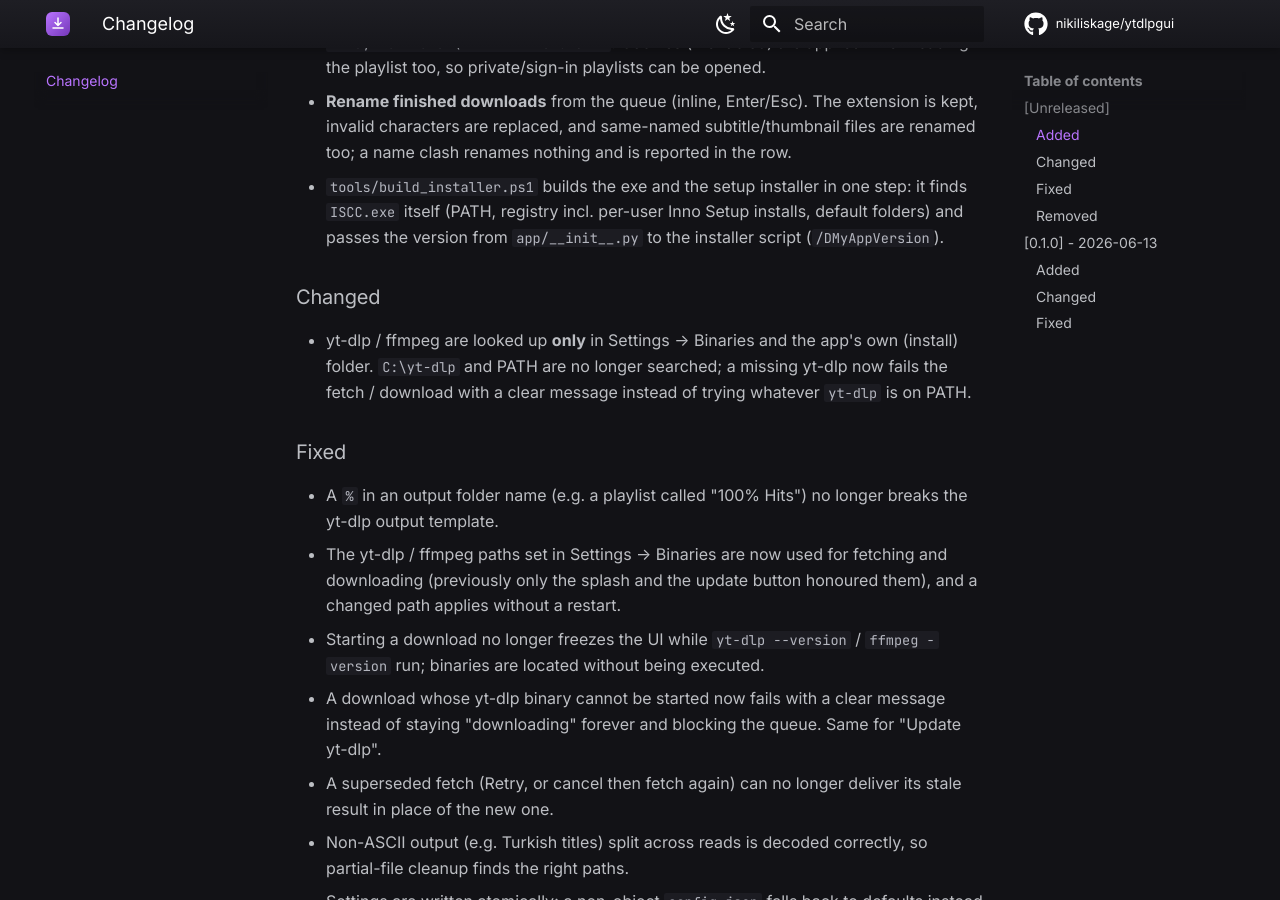
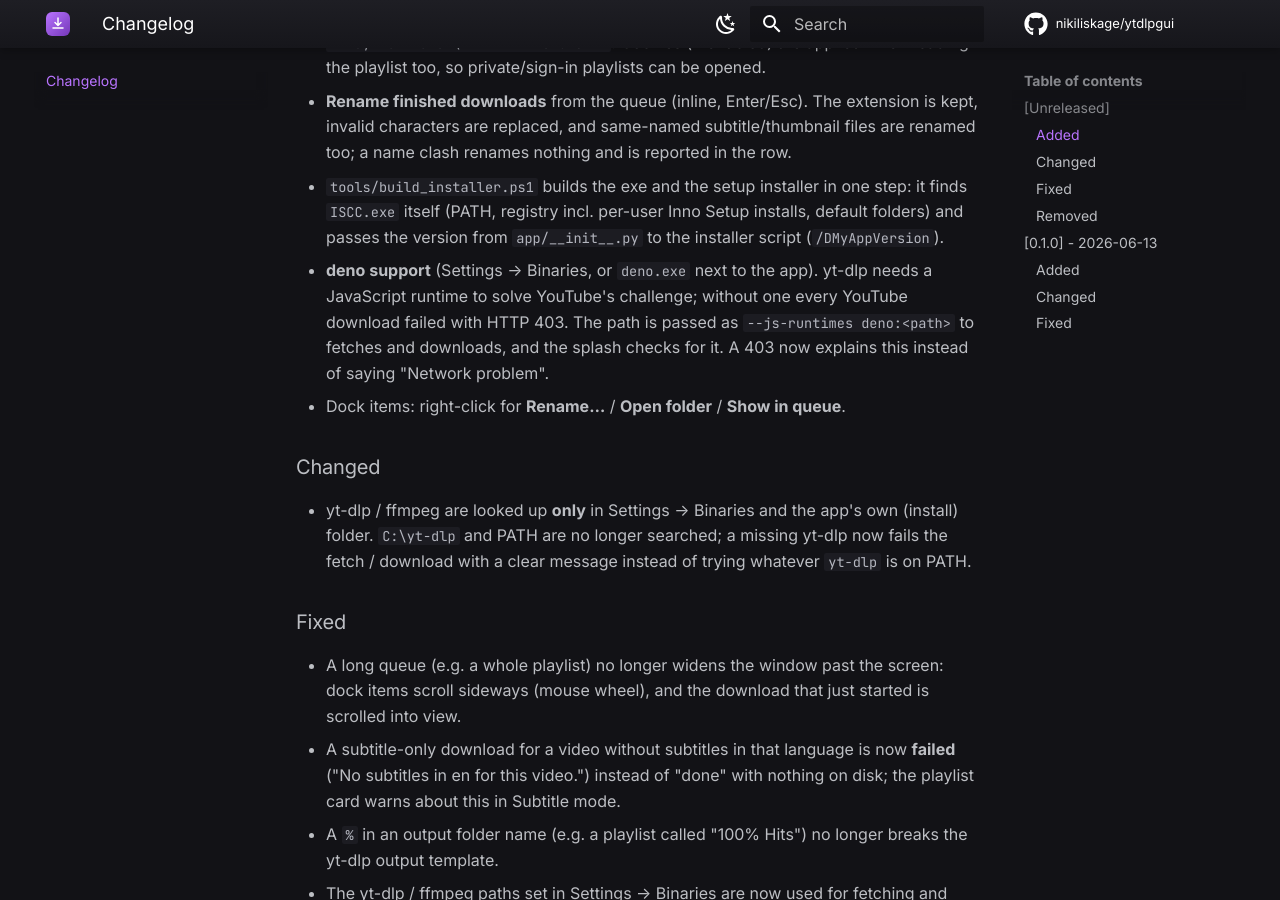
Before and after one commit to nikiliskage/ytdlpgui, an MkDocs documentation site: the page built from docs/changelog.md, in a window 1280 px wide and 900 px high, scrolled down 463 px. Built offline with MkDocs 1.6.1 and Material for MkDocs 9.7.7, drawn with Linux system fonts in a browser that asks for light colours; comment, search, counter and statistics services are not loaded.

Commit message:
docs: deno requirement, 403 and subtitle troubleshooting
README, getting started, user guide, SECURITY, the installer's ready page
and EULA now list deno.exe next to yt-dlp/ffmpeg; FAQ/troubleshooting
explain HTTP 403 on YouTube and the "No subtitles in ..." failure;
CHANGELOG [Unreleased] covers the dock, deno and subtitle fixes.

Co-Authored-By: Claude Opus 5.5 <noreply@anthropic.com>

```diff
--- a/CHANGELOG.md
+++ b/CHANGELOG.md
@@ -19,12 +19,23 @@ and this project adheres to [Semantic Versioning](https://semver.org/spec/v2.0.0
   `ISCC.exe` itself (PATH, registry incl. per-user Inno Setup installs, default folders) and
   passes the version from `app/__init__.py` to the installer script (`/DMyAppVersion`).
 
+- **deno support** (Settings → Binaries, or `deno.exe` next to the app). yt-dlp needs a
+  JavaScript runtime to solve YouTube's challenge; without one every YouTube download failed
+  with HTTP 403. The path is passed as `--js-runtimes deno:<path>` to fetches and downloads, and
+  the splash checks for it. A 403 now explains this instead of saying "Network problem".
+- Dock items: right-click for **Rename…** / **Open folder** / **Show in queue**.
+
 ### Changed
 - yt-dlp / ffmpeg are looked up **only** in Settings → Binaries and the app's own (install)
   folder. `C:\yt-dlp` and PATH are no longer searched; a missing yt-dlp now fails the fetch /
   download with a clear message instead of trying whatever `yt-dlp` is on PATH.
 
 ### Fixed
+- A long queue (e.g. a whole playlist) no longer widens the window past the screen: dock items
+  scroll sideways (mouse wheel), and the download that just started is scrolled into view.
+- A subtitle-only download for a video without subtitles in that language is now **failed**
+  ("No subtitles in en for this video.") instead of "done" with nothing on disk; the playlist
+  card warns about this in Subtitle mode.
 - A `%` in an output folder name (e.g. a playlist called "100% Hits") no longer breaks the
   yt-dlp output template.
 - The yt-dlp / ffmpeg paths set in Settings → Binaries are now used for fetching and
```
Also changed, not shown: README.md (+8 -4 lines), SECURITY.md (+1 -1 lines), docs/getting-started.md (+2 -1 lines), docs/user-guide.md (+8 -2 lines), 2 other files.
